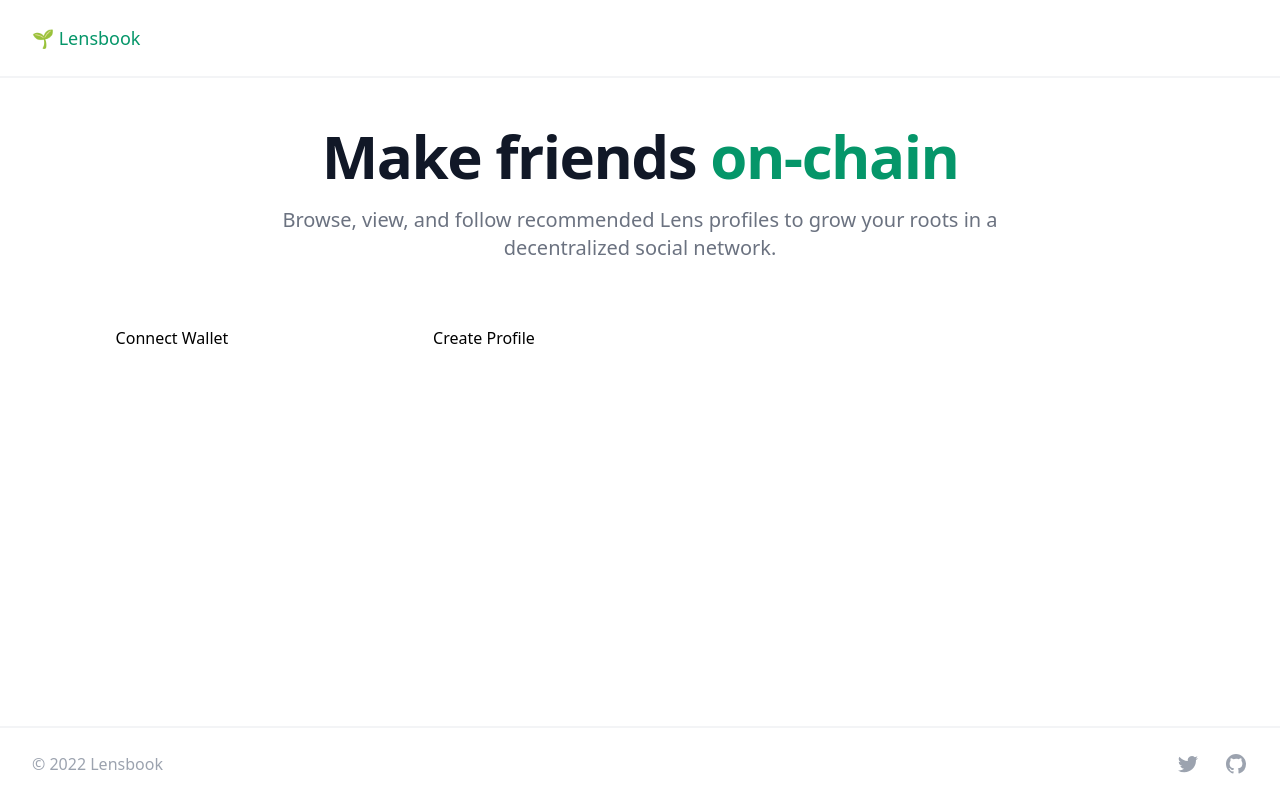
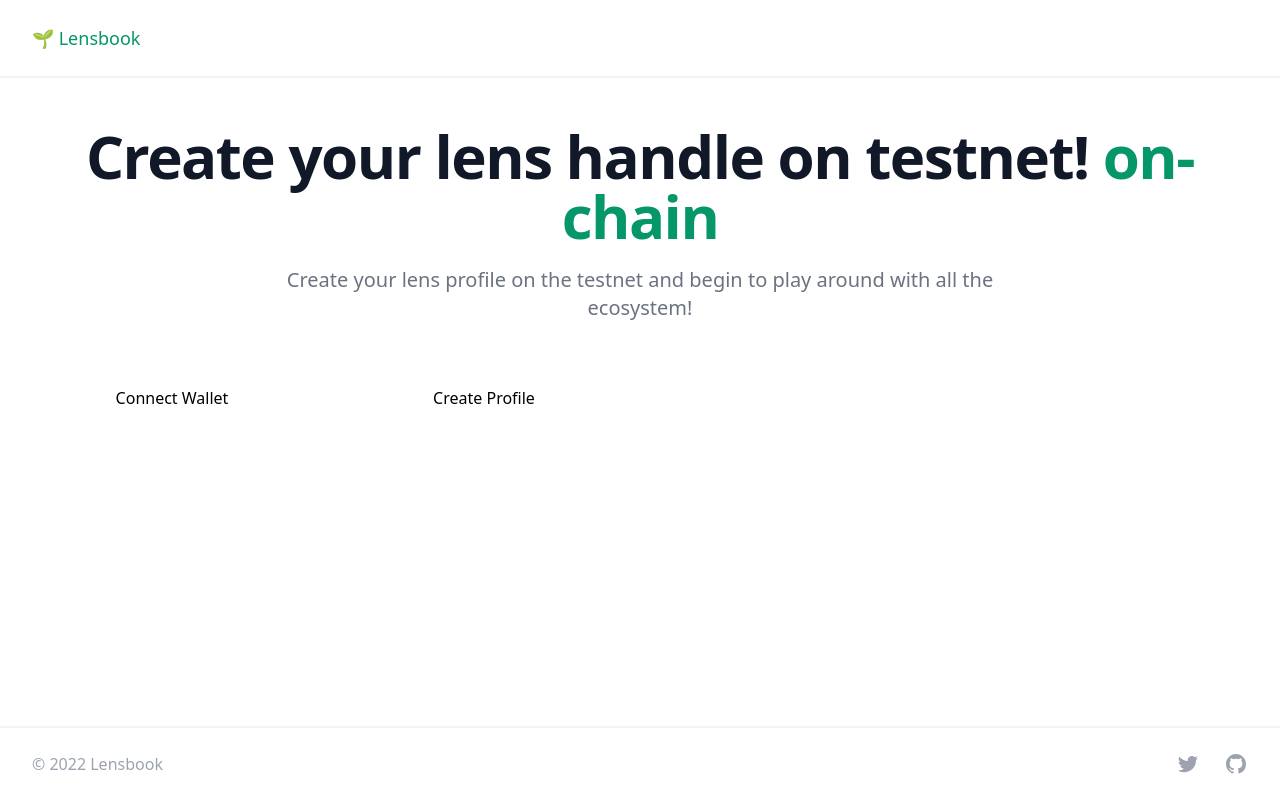
Before and after one commit to PaoloCalzone/lens-dapp-create-profile, a Next.js app: page / in a window 1280 px wide. Built offline with nearby package versions, Linux system fonts and the light colour scheme.

Commit message:
Edit title and paragraph

```diff
--- a/components/HeroSection.js
+++ b/components/HeroSection.js
@@ -2,12 +2,14 @@
   return (
     <div className="pt-12 text-center">
       <h1 className="text-4xl tracking-tight font-bold text-gray-900 sm:text-5xl sm:tracking-tight md:text-6xl md:tracking-tight">
-        <span className="block xl:inline">Make friends</span>{" "}
+        <span className="block xl:inline">
+          Create your lens handle on testnet!
+        </span>{" "}
         <span className="block text-emerald-600 xl:inline">on-chain</span>
       </h1>
       <p className="mt-3 max-w-md mx-auto text-base text-gray-500 sm:text-lg md:mt-5 md:text-xl md:max-w-3xl">
-        Browse, view, and follow recommended Lens profiles to grow your roots in
-        a decentralized social network.
+        Create your lens profile on the testnet and begin to play around with
+        all the ecosystem!
       </p>
     </div>
   );
```
